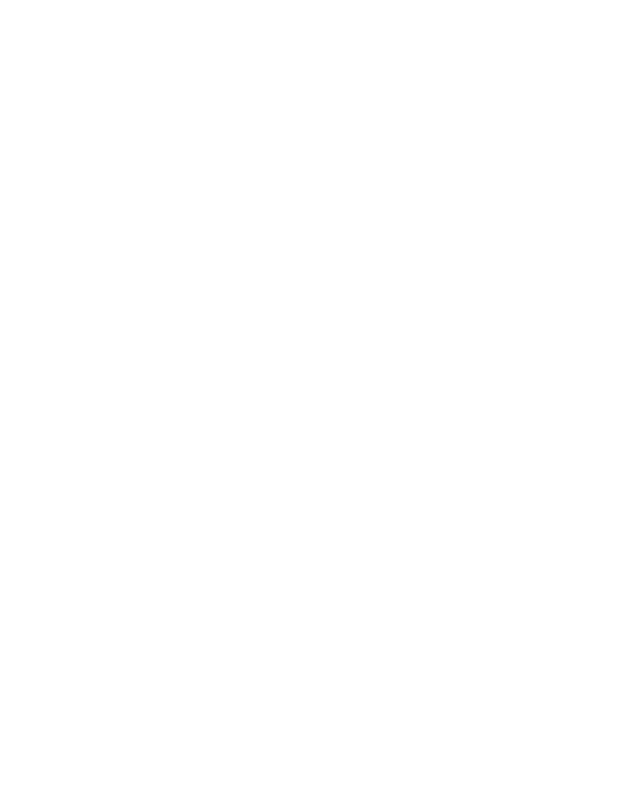
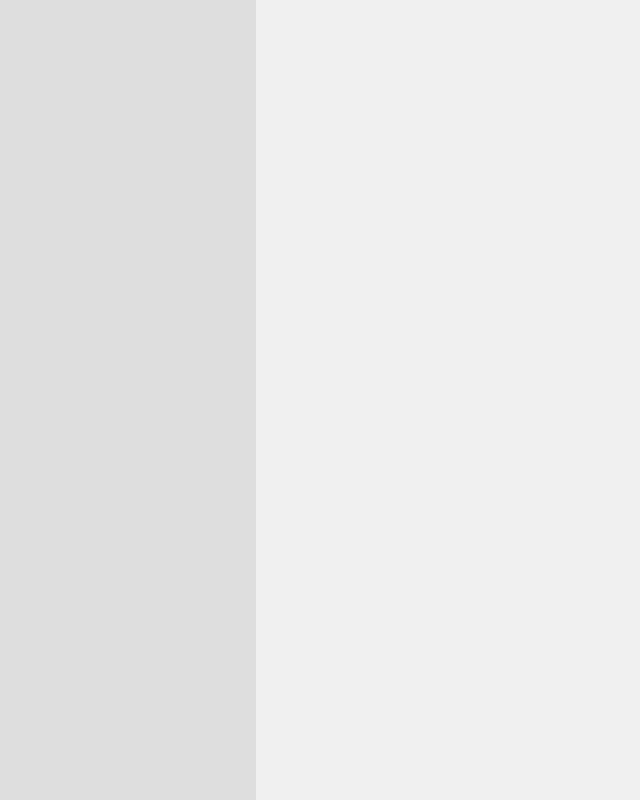
Before and after one commit to Blargh14/Odin-Project-Todo-List, a website built with webpack: page src/template.html in a window 1280 px wide. Shown: the whole page, without its empty margins (0-640 px from the left). Built offline with nearby package versions, Linux system fonts and the light colour scheme.

Commit message:
Create basic site layout

```diff
--- a/src/styles.css
+++ b/src/styles.css
@@ -0,0 +1,18 @@
+body {
+    margin: 0;
+}
+
+#container {
+    display: flex;
+    height: 100vh;
+}
+
+#projects {
+    background-color: #DDDDDD;
+    flex-basis: 20%;
+}
+
+#content {
+    background-color: #EFEFEF;
+    flex-grow: 1;
+}
--- a/src/template.html
+++ b/src/template.html
@@ -8,7 +8,10 @@
 </head>
 
 <body>
-
+    <div id="container">
+        <div id="projects"></div>
+        <div id="content"></div>
+    </div>
 </body>
 
 </html>
```
